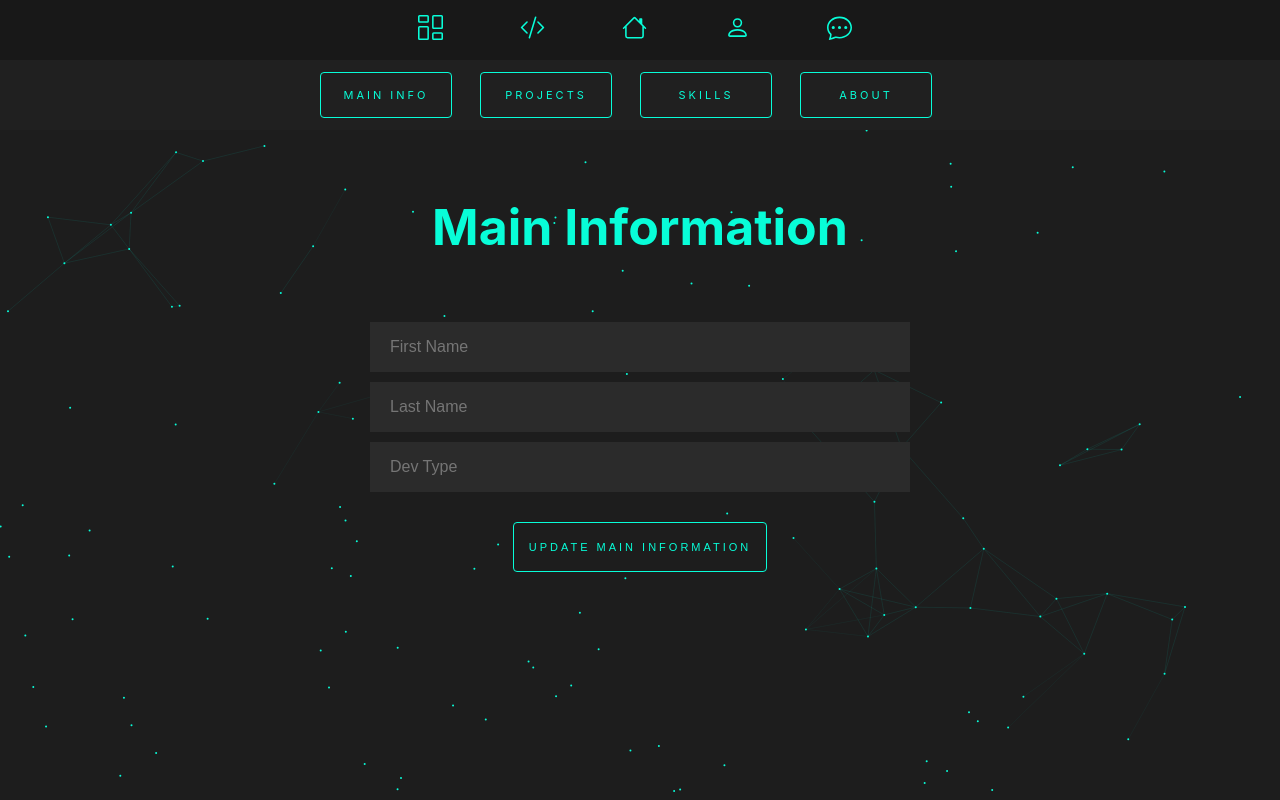
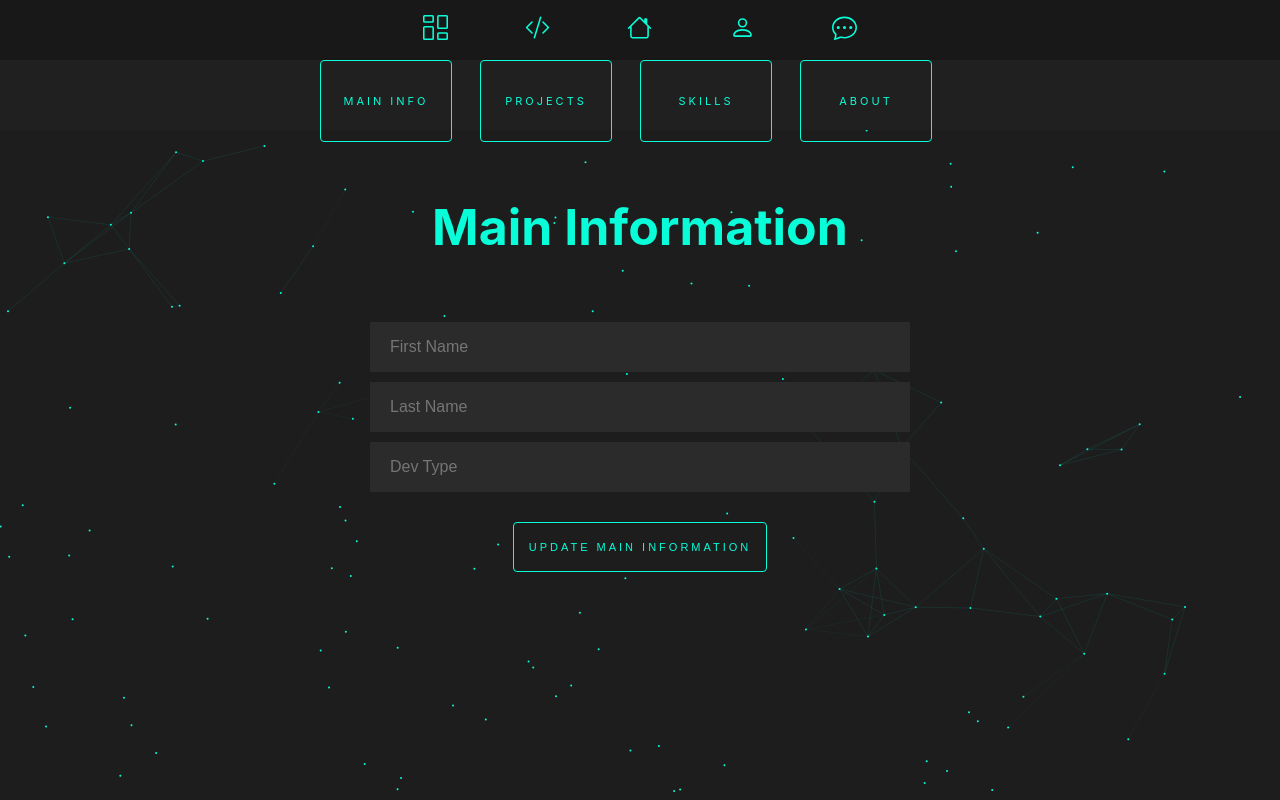
Before and after one commit to aleksandar9999a/experience-portfolio, a React (Create React App) app: page /settings in a window 1280 px wide. Built offline with nearby package versions, Linux system fonts and the light colour scheme; no server answers.

Commit message:
Fix problem with hover and width

```diff
--- a/src/components/Tab/styles.css
+++ b/src/components/Tab/styles.css
@@ -1,29 +1,32 @@
 .tab {
     display: inline-flex;
     margin: auto;
-    width: 60px;
 }
 
 .link {
     text-decoration: none;
     color: #08fdd8;
+    height: 50px;
+    display: flex;
 }
 
 .route-name {
     display: none;
     width: 50px;
+    margin: auto;
     font-size: 15px;
 }
 
 .route-icon{
     display: block;
+    margin: auto;
     width: 50px;
 }
 
-.link:hover .route-name{
+.tab:hover .route-name{
     display: block;
 }
 
-.link:hover .route-icon{
+.tab:hover .route-icon{
     display: none;
 }
```
